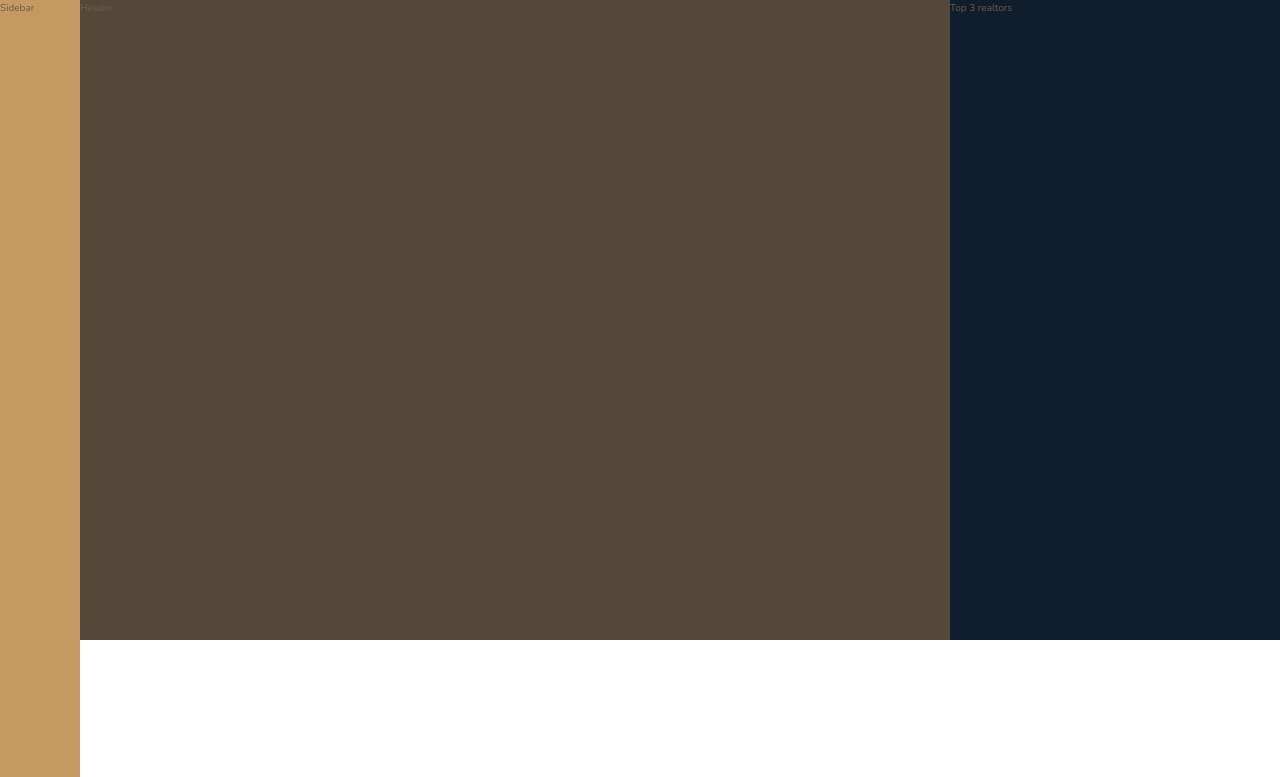
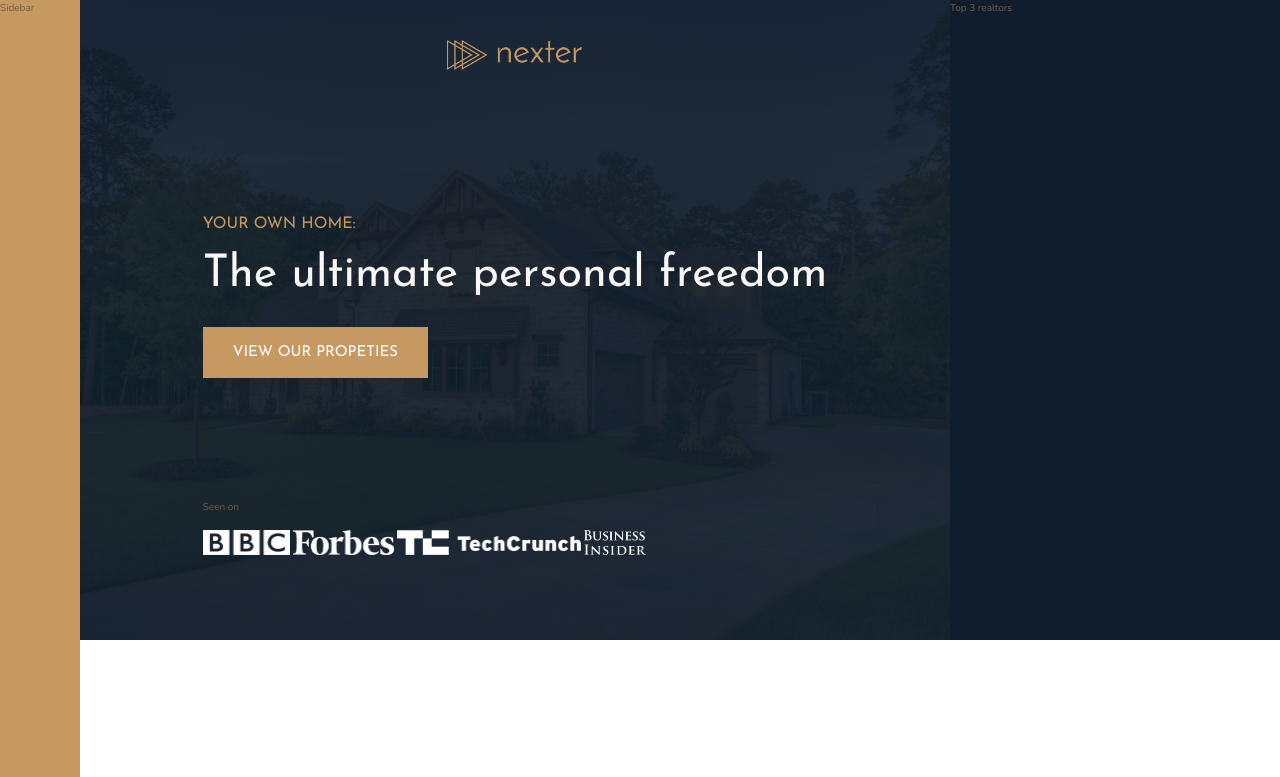
Before and after one commit to antebozic/nexter, a website: page index.html in a window 1280 px wide. Shown: the top 777 px of the page. Drawn offline with nearby package versions, Linux system fonts and the light colour scheme.

Commit message:
header section overall layout

```diff
--- a/index.html
+++ b/index.html
@@ -17,7 +17,17 @@
         </div>
 
         <header class="header">
-            Header
+            <img src="img/logo.png" alt="Nexter logo" class="header__logo">
+            <h3 class="heading-3">Your own home:</h3>
+            <h1 class="heading-1">The ultimate personal freedom</h1>
+            <button class="btn header__btn">View our propeties</button>
+            <div class="header__seenon-text">Seen on</div>
+            <div class="header__seenon-logos">
+                <img src="img/logo-bbc.png" alt="Logo 1">
+                <img src="img/logo-forbes.png" alt="Logo 2">
+                <img src="img/logo-techcrunch.png" alt="Logo 3">
+                <img src="img/logo-bi.png" alt="Logo 4">
+            </div>
         </header>
 
         <div class="realtors">
--- a/sass/_header.scss
+++ b/sass/_header.scss
@@ -1,4 +1,39 @@
 .header {
     background-color: $color-grey-dark-1;
     grid-column: full-start / col-end 6;
+
+    background-image: linear-gradient(rgba($color-secondary, .93), rgba($color-secondary, .93)), url(../img/hero.jpeg);
+    background-size: cover;
+    background-position: center;
+    padding: 8rem;
+    padding-top: 4rem;
+
+    display: grid;
+    grid-template-rows: 1fr min-content 6rem 1fr;
+    grid-template-columns: max-content;
+    grid-row-gap: 1.5rem;
+    justify-content: center;
+
+    &__logo {
+        height: 3rem;
+        justify-self: center
+    }
+
+    &__btn {
+        align-self: start;
+        justify-self: start;
+    }
+
+    &__seenon-text {
+
+    }
+
+    &__seenon-logos {
+
+
+        img {
+            height: 2.5rem;
+
+        }
+    }
 }
--- a/sass/_typography.scss
+++ b/sass/_typography.scss
@@ -5,6 +5,9 @@
 
 .heading-1 {
     @extend %heading;
+    font-size: 4.5rem;
+    color: $color-grey-light-1;
+    line-height: 1;
 }
 
 .heading-2 {
```
Also changed, not shown: css/style.css.
